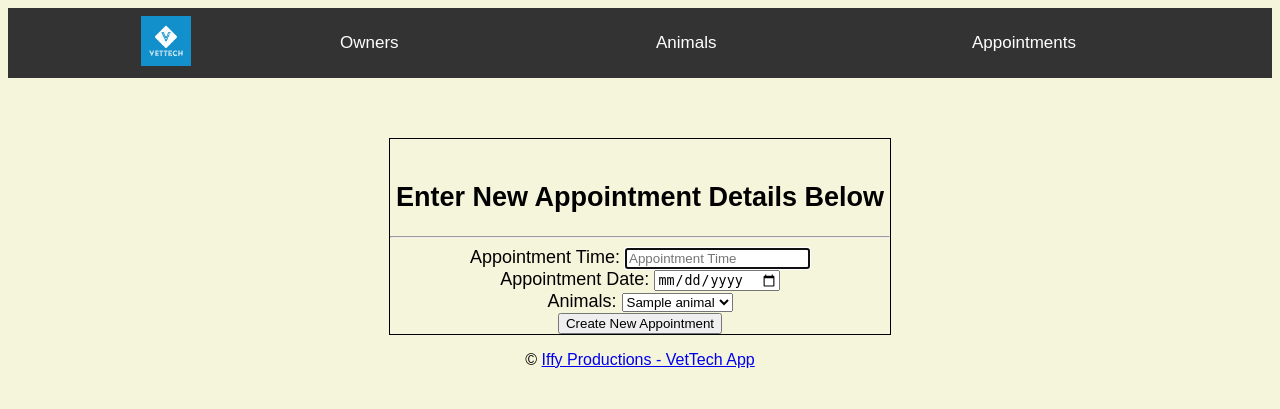
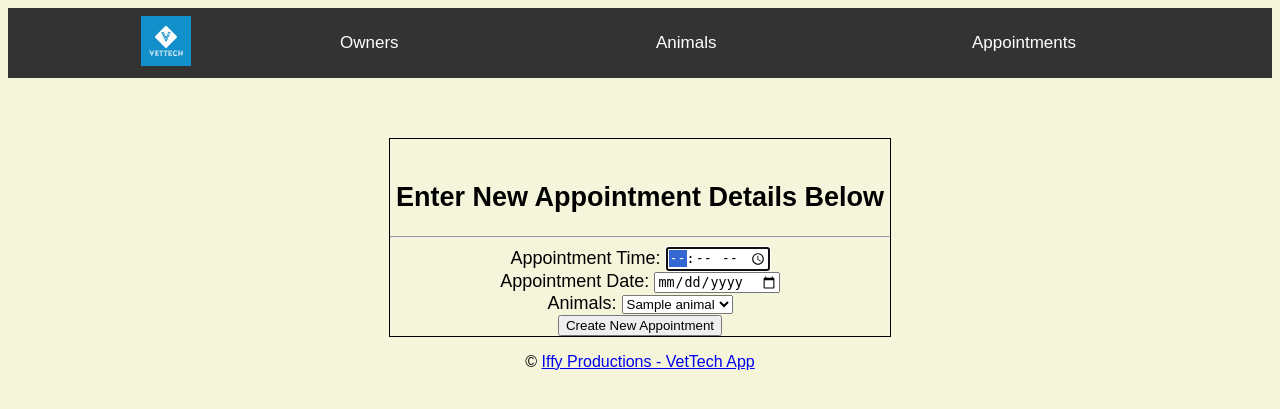
Before and after one commit to Iain-Forbes/Vet_Project, a Flask app: template templates/appointments/new.html in a window 1280 px wide. Shown: the top 409 px of the page. Run offline with Flask 2, Linux system fonts and the light colour scheme; the template is opened without the code that fills it: most values are stand-ins (such as "Sample title", 1, 10 or a date in 2020).

Commit message:
Added new time system

```diff
--- a/templates/appointments/new.html
+++ b/templates/appointments/new.html
@@ -8,12 +8,12 @@
 
     <div>
       <label for="appointment_time">Appointment Time:</label>
-      <input type="datetime" id="appointment_time" name="appointment_time" placeholder="Appointment Time" required autofocus>
+      <input type="time" id="appointment_time" name="appointment_time" min="09:00" max="16:00" value= "{{ appointment.appointment_time }}" required autofocus>
     </div>
 
     <div>
       <label for="appointment_date">Appointment Date:</label>
-      <input type="date" id="appointment_date" name="appointment_date" placeholder="Appointment Date" required autofocus>
+      <input type="date" id="appointment_date" name="appointment_date" value= "{{ appointment.appointment_date}}" required autofocus>
     </div>
 
       <div>
```
Also changed, not shown: templates/appointments/edit.html (+4 -4 lines).
